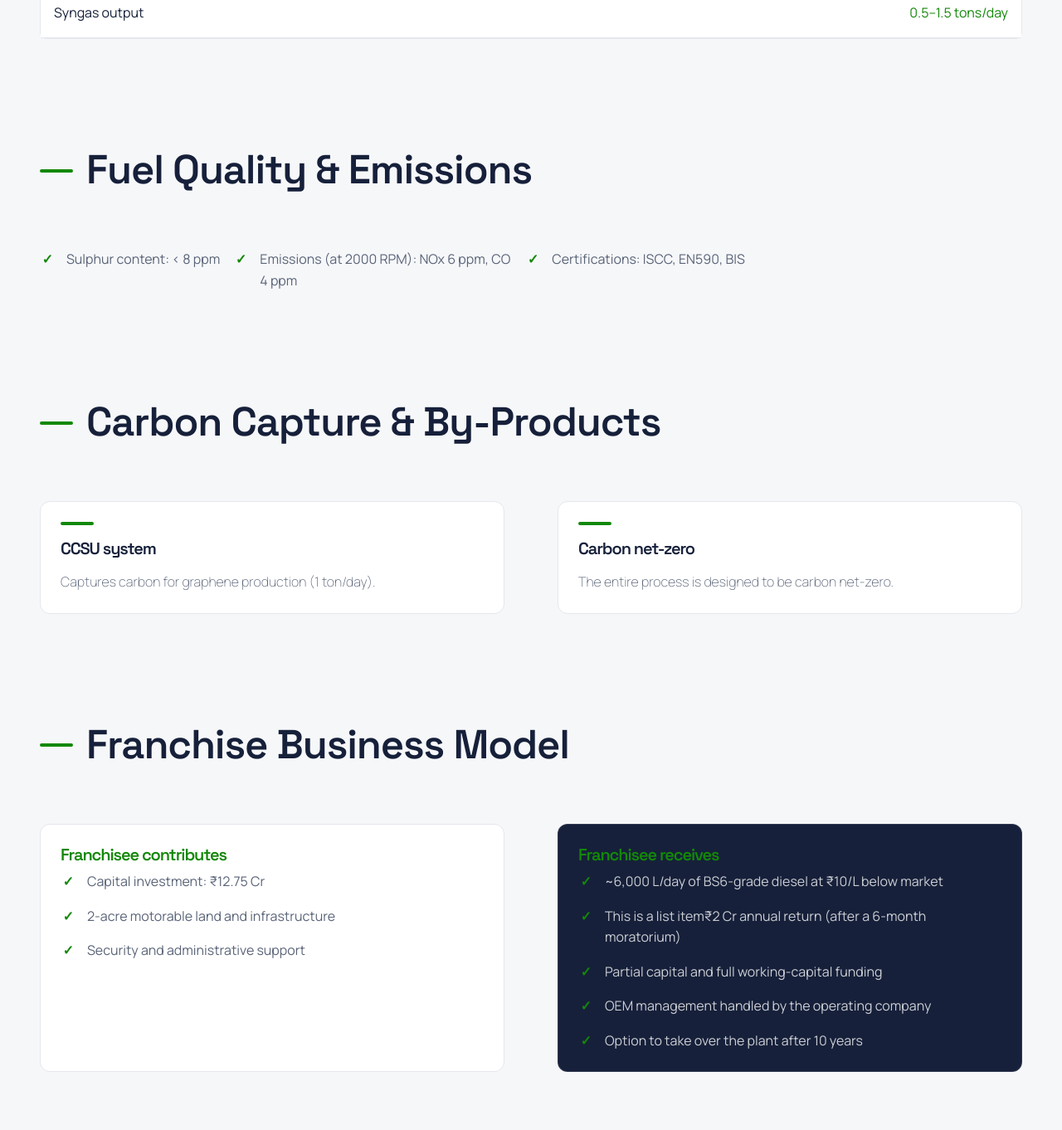
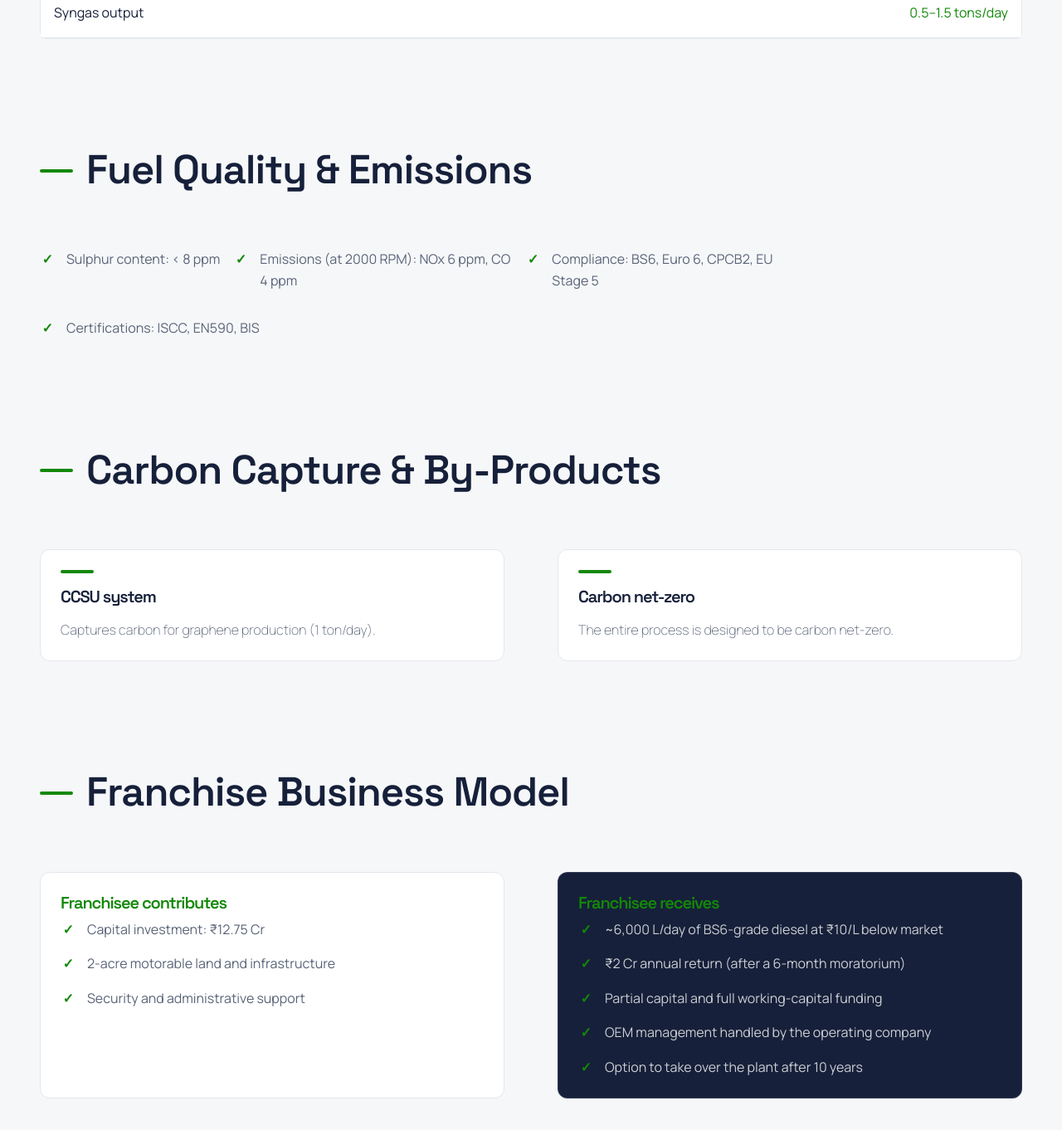
Before and after one commit to divyanshchahar/kinesis, a Next.js app: page /products/plastic_to_diesel in a window 1280 px wide. Shown: the part 1250-2612 px from the top of the page at 83% size. Built offline with nearby package versions, Linux system fonts and the light colour scheme.

Commit message:
corrected content

```diff
--- a/src/app/products/plastic_to_diesel/page.tsx
+++ b/src/app/products/plastic_to_diesel/page.tsx
@@ -39,7 +39,7 @@ export default function PlasticToDiesel() {
                                                 version={"green"}/>
 
                         <UnorderedListComponent listType={"check mark"} listColor={"green"}
-                                                listItems={[`Sulphur content: < 8 ppm`, `Emissions (at 2000 RPM): NOx 6 ppm, CO 4 ppm`, `Certifications: ISCC, EN590, BIS`]}
+                                                listItems={[`Sulphur content: < 8 ppm`, `Emissions (at 2000 RPM): NOx 6 ppm, CO 4 ppm`, `Compliance: BS6, Euro 6, CPCB2, EU Stage 5`,`Certifications: ISCC, EN590, BIS`]}
                                                 colorScheme={"colorScheme2"} addedStyles={styles.unOrderedList}/>
                     </div>
 
@@ -73,7 +73,7 @@ export default function PlasticToDiesel() {
 
                             <TextCard4Layout colorScheme={"colorScheme3"} version={`accented`}
                                              headingText={"Franchisee receives"}
-                                             bulletPoints={[`~6,000 L/day of BS6-grade diesel at ₹10/L below market`, `This is a list item₹2 Cr annual return (after a 6-month moratorium)`, `Partial capital and full working-capital funding`, `OEM management handled by the operating company`, `Option to take over the plant after 10 years`]}
+                                             bulletPoints={[`~6,000 L/day of BS6-grade diesel at ₹10/L below market`, `₹2 Cr annual return (after a 6-month moratorium)`, `Partial capital and full working-capital funding`, `OEM management handled by the operating company`, `Option to take over the plant after 10 years`]}
                                              addedStyle={styles.flexContainer}/>
                         </div>
                     </div>
```
